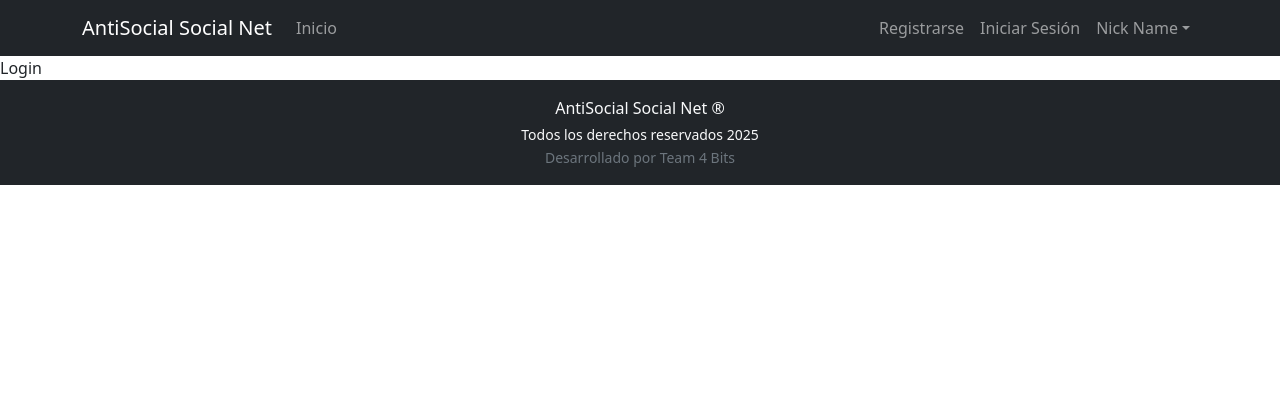
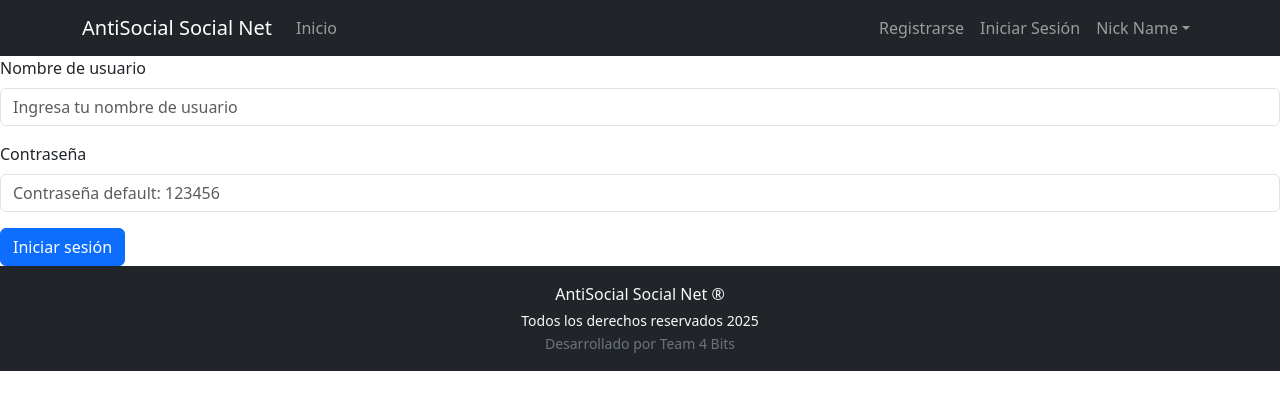
Before and after one commit to team4bits/frontEnd-redSocial, a React (Vite) app: page /login in a window 1280 px wide. Shown: the top 410 px of the page. Built offline with nearby package versions, Linux system fonts and the light colour scheme.

Commit message:
Agregado de funciones, agregado de formulario para login

```diff
--- a/src/components/FormLogin.jsx
+++ b/src/components/FormLogin.jsx
@@ -0,0 +1,32 @@
+import Form from "react-bootstrap/Form";
+import { Button } from "react-bootstrap";
+
+/*
+    El formulario de Inicio de sesión permite a los usuarios ingresar:
+        - Nombre de usuario
+        - Contraseña default ("123456")
+    Cuando el usuario ingresa el nombre de usuario conla contraseña correcta,
+    se redirige a la página de inicio.
+    Se modifica el useConext con los valores del usuario.
+*/
+const FormLogin = () => {
+    return (
+        <Form>
+            <Form.Group className="mb-3" controlId="formBasicNickName">
+                <Form.Label>Nombre de usuario</Form.Label>
+                <Form.Control type="text" placeholder="Ingresa tu nombre de usuario" />
+            </Form.Group>
+
+            <Form.Group className="mb-3" controlId="formBasicPassword">
+                <Form.Label>Contraseña</Form.Label>
+                <Form.Control type="password" placeholder="Contraseña default: 123456" />
+            </Form.Group>
+
+            <Button variant="primary" type="submit" onClick={(e) => e.preventDefault()}>
+                Iniciar sesión
+            </Button>
+        </Form>
+    )
+}
+
+export default FormLogin;
--- /dev/null
+++ b/src/components/functions/get/getUsersNickNames.js
@@ -0,0 +1,8 @@
+const getUsersNickNames = async () => {
+  const response = await fetch('../MOCK_DATA.json')
+  const data = await response.json()
+  const usuarios = data.map(user => user.nickName)
+  return usuarios
+}
+
+export default getUsersNickNames;
--- /dev/null
+++ b/src/components/functions/get/index.js
@@ -0,0 +1,3 @@
+import getUsersNickNames from './getUsersNickNames';
+
+export { getUsersNickNames };
--- a/src/pages/Login.jsx
+++ b/src/pages/Login.jsx
@@ -1,8 +1,14 @@
 import React from 'react'
+import FormLogin from '../components/FormLogin'
+import {getUsersNickNames} from '../components/functions/get'
+
+const usuarios = await getUsersNickNames();
+
 
 function Login() {
+  console.log(usuarios);
   return (
-    <div>Login</div>
+    <FormLogin usuarios={usuarios}/>
   )
 }
 
--- a/src/pages/Registro.jsx
+++ b/src/pages/Registro.jsx
@@ -1,17 +1,12 @@
 import React from 'react'
 //Importamos el componente del formulario de registro
 import FormularioDeRegistro from '../components/FormRegistro'
+import { getUsersNickNames } from '../components/functions/get'
 
 // Traer el JSON de la API con la lista de usuarios registrados
 //Como prueba se utiliza un JSON local pero luego hay que reemplazar por la llamada a la API
-const cargarUsuarios = async () => {
-  const response = await fetch('../MOCK_DATA.json')
-  const data = await response.json()
-  const usuarios = data.map(user => user.nickName)
-  return usuarios
-}
-const usuarios = await cargarUsuarios();
-console.log(usuarios);
+
+const usuarios = await getUsersNickNames();
 const Registro = () => {
   return (
     <div>
```
Also changed, not shown: src/components/functions/index.js (added).
